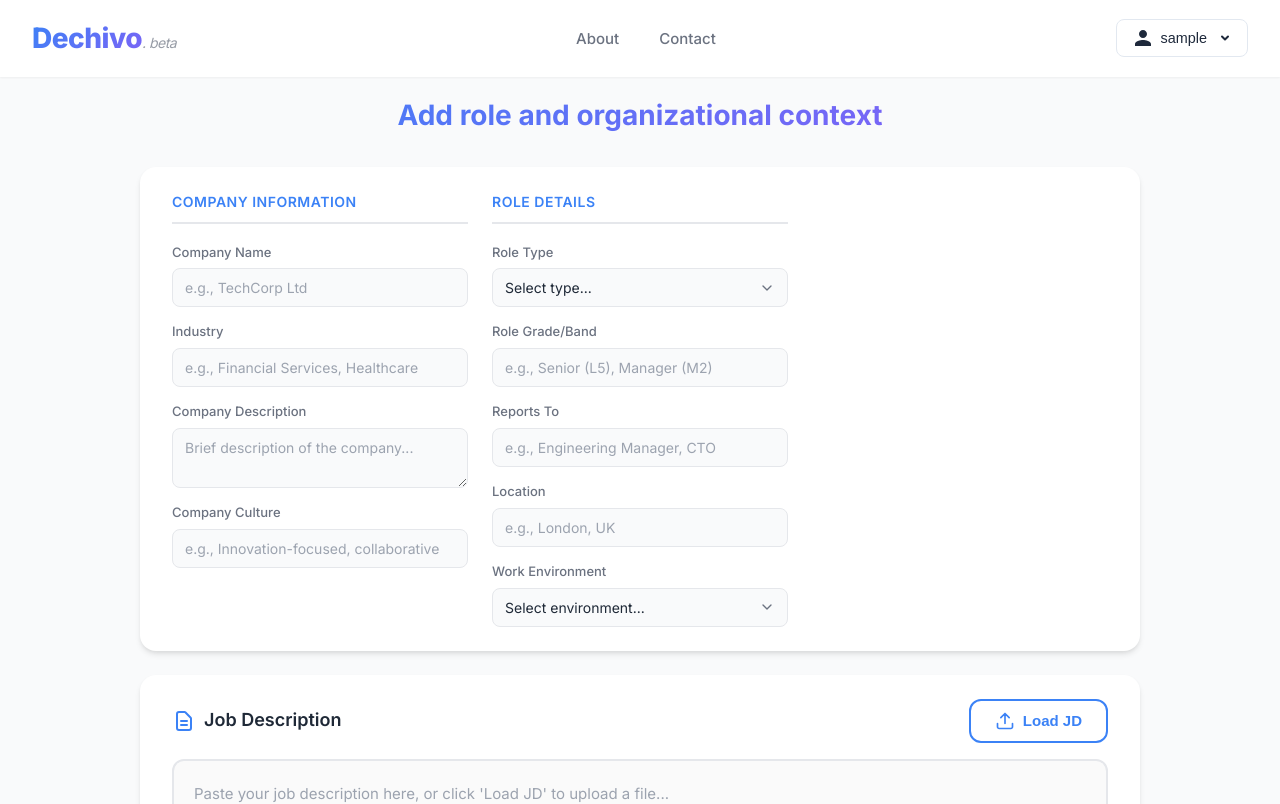
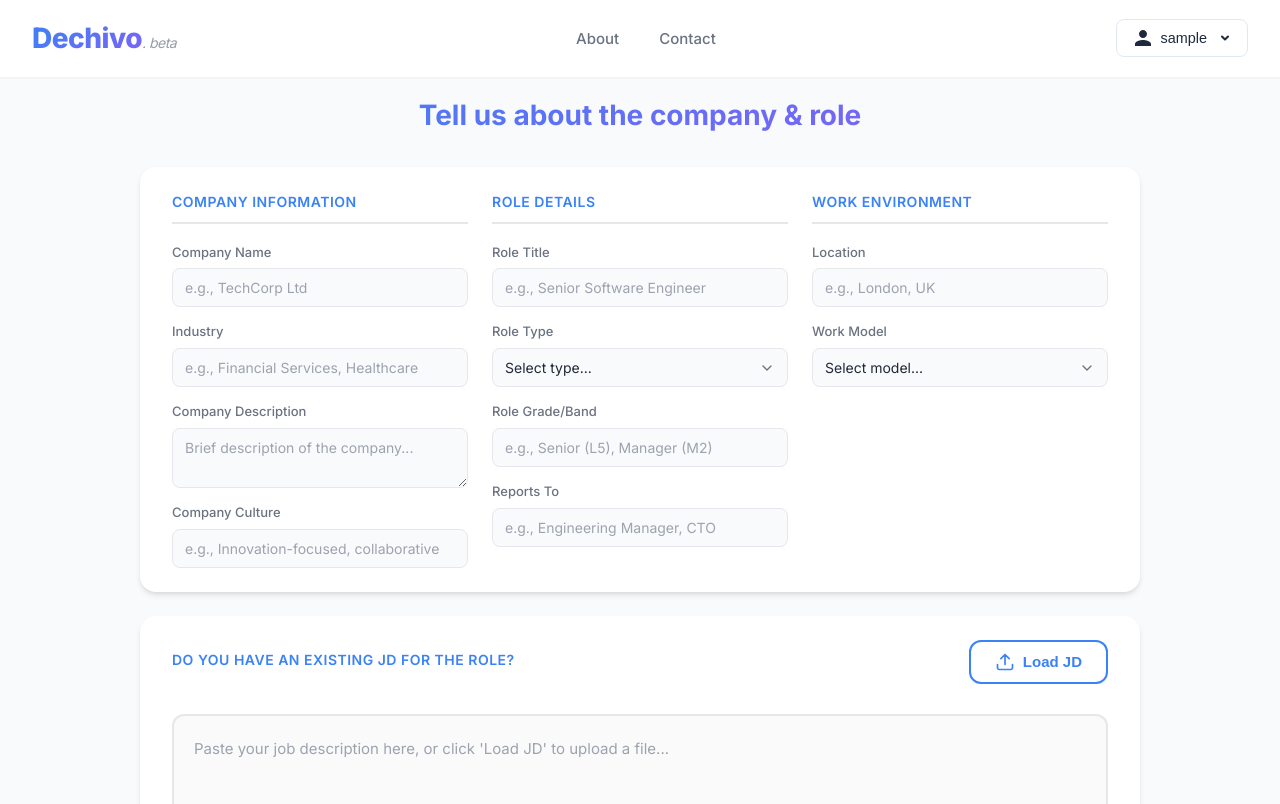
Before and after one commit to balu72/dechivo, a React (Vite) app in the folder frontend/: page /enhance in a window 1280 px wide. Shown: the top 804 px of the page. Built offline with nearby package versions, Linux system fonts and the light colour scheme; sample sign-in values are in the browser's storage.

Commit message:
Enhance Page UI: Add Role Title, reorganize sections into 3 columns, update headings to conversational style

```diff
--- a/frontend/src/pages/EnhancementPage.jsx
+++ b/frontend/src/pages/EnhancementPage.jsx
@@ -33,6 +33,7 @@ const EnhancementPage = () => {
         company_values: '',
         business_context: '',
         role_context: '',
+        role_title: '',
         role_type: '',
         role_grade: '',
         location: '',
@@ -240,7 +241,7 @@ const EnhancementPage = () => {
                 )}
 
                 <div className="enhance-input-container">
-                    <h1 className="page-highlight">Add role and organizational context</h1>
+                    <h1 className="page-highlight">Tell us about the company & role</h1>
 
                     {/* Organizational Context Section */}
                     <div className="input-section">
@@ -296,6 +297,15 @@ const EnhancementPage = () => {
                             <div className="org-context-group">
                                 <h4>Role Details</h4>
                                 <div className="form-field">
+                                    <label>Role Title</label>
+                                    <input
+                                        type="text"
+                                        placeholder="e.g., Senior Software Engineer"
+                                        value={orgContext.role_title}
+                                        onChange={(e) => handleOrgContextChange('role_title', e.target.value)}
+                                    />
+                                </div>
+                                <div className="form-field">
                                     <label>Role Type</label>
                                     <select
                                         value={orgContext.role_type}
@@ -327,6 +337,11 @@ const EnhancementPage = () => {
                                         onChange={(e) => handleOrgContextChange('reporting_to', e.target.value)}
                                     />
                                 </div>
+                            </div>
+
+                            {/* Work Environment */}
+                            <div className="org-context-group">
+                                <h4>Work Environment</h4>
                                 <div className="form-field">
                                     <label>Location</label>
                                     <input
@@ -337,12 +352,12 @@ const EnhancementPage = () => {
                                     />
                                 </div>
                                 <div className="form-field">
-                                    <label>Work Environment</label>
+                                    <label>Work Model</label>
                                     <select
                                         value={orgContext.work_environment}
                                         onChange={(e) => handleOrgContextChange('work_environment', e.target.value)}
                                     >
-                                        <option value="">Select environment...</option>
+                                        <option value="">Select model...</option>
                                         <option value="Onsite">Onsite</option>
                                         <option value="Remote">Remote</option>
                                         <option value="Hybrid">Hybrid</option>
@@ -355,13 +370,9 @@ const EnhancementPage = () => {
 
                     {/* Job Description Input Section */}
                     <div className="input-section">
+                        <div className="org-context-group">
                             <div className="section-header-row">
-                            <h2 className="section-title">
-                                <svg viewBox="0 0 24 24" fill="none" width="24" height="24">
-                                    <path d="M9 12H15M9 16H15M17 21H7C5.89543 21 5 20.1046 5 19V5C5 3.89543 5.89543 3 7 3H12.5858C12.851 3 13.1054 3.10536 13.2929 3.29289L18.7071 8.70711C18.8946 8.89464 19 9.149 19 9.41421V19C19 20.1046 18.1046 21 17 21Z" stroke="currentColor" strokeWidth="2" strokeLinecap="round" strokeLinejoin="round" />
-                                </svg>
-                                Job Description
-                            </h2>
+                                <h4 style={{ borderBottom: 'none', paddingBottom: 0 }}>Do you have an existing JD for the role?</h4>
                                 <div className="jd-actions">
                                     <input
                                         type="file"
@@ -394,6 +405,7 @@ const EnhancementPage = () => {
                                 {jobDescription.length} characters
                             </div>
                         </div>
+                    </div>
 
                     {/* Enhance Button */}
                     <div className="enhance-action">
```
Also changed, not shown: 1 other file (tests, documents, lock files or other folders). Lines whose indentation alone changed are shown as unchanged.
